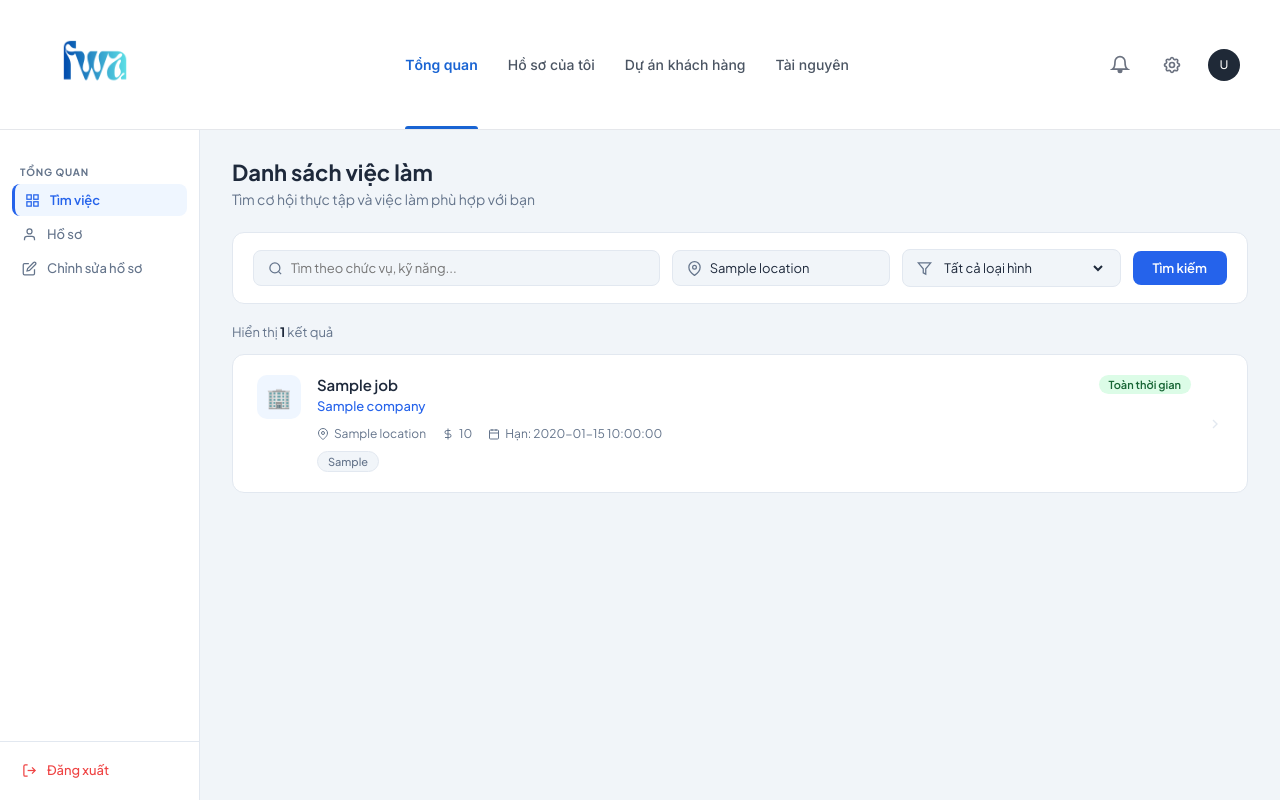
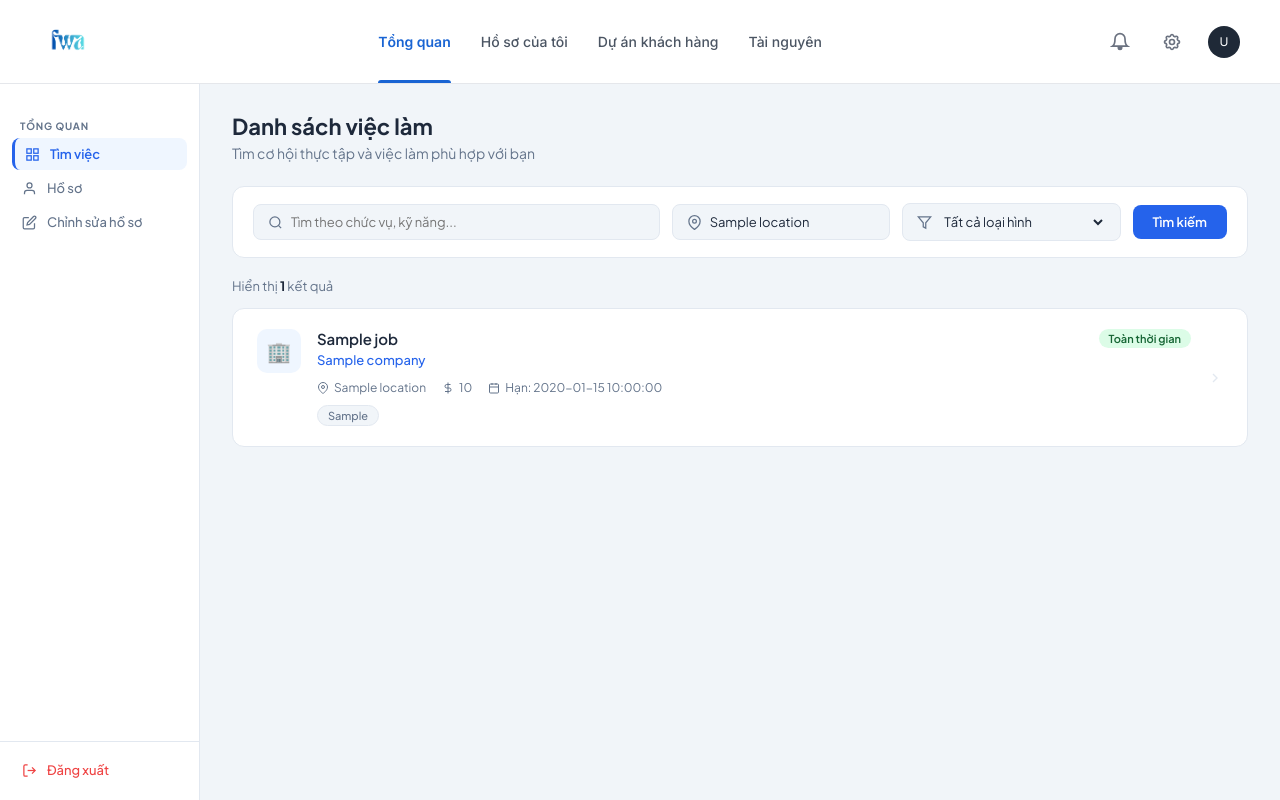
Before and after one commit to sealdog17/SS2_InternshipFinder, a Python web app: template templates/job_list.html in a window 1280 px wide. Run offline with Jinja, Linux system fonts and the light colour scheme; the template is opened without the code that fills it: most values are stand-ins (such as "Sample title", 1, 10 or a date in 2020).

Commit message:
Adjust navbar and logo heights for optimal balance

```diff
--- a/templates/job_detail.html
+++ b/templates/job_detail.html
@@ -11,7 +11,7 @@
     :root {
       --primary: #2563eb; --primary-dark: #1d4ed8; --navy: #0f1f3d;
       --bg: #f1f5f9; --white: #fff; --border: #e2e8f0;
-      --text: #1e293b; --muted: #64748b; --sidebar: 200px; --navbar: 130px;
+      --text: #1e293b; --muted: #64748b; --sidebar: 200px; --navbar: 84px;
     }
     body { font-family: 'Plus Jakarta Sans', sans-serif; background: var(--bg); color: var(--text); overflow-y: scroll; overflow-x: hidden; }
 
@@ -138,7 +138,7 @@
 <body>
 
 <nav class="topnav">
-  <a href="{{ url_for('job_list') }}" class="nav-logo"><img src="{{ url_for('static', filename='logo.png') }}" alt="Logo" style="height: 110px; vertical-align: middle;"></a>
+  <a href="{{ url_for('job_list') }}" class="nav-logo"><img src="{{ url_for('static', filename='logo.png') }}" alt="Logo" style="height: 56px; vertical-align: middle;"></a>
   <div class="nav-center">
     <a href="{{ url_for('job_list') }}" class="nav-link active">Tổng quan</a>
     <a href="{{ url_for('profile') }}" class="nav-link">Hồ sơ của tôi</a>
--- a/templates/job_list.html
+++ b/templates/job_list.html
@@ -12,7 +12,7 @@
       --primary: #2563eb; --primary-dark: #1d4ed8;
       --navy: #0f1f3d; --bg: #f1f5f9; --white: #fff;
       --border: #e2e8f0; --text: #1e293b; --muted: #64748b;
-      --sidebar: 200px; --navbar: 130px;
+      --sidebar: 200px; --navbar: 84px;
     }
     body { font-family: 'Plus Jakarta Sans', sans-serif; background: var(--bg); color: var(--text); overflow-y: scroll; overflow-x: hidden; }
 
@@ -189,7 +189,7 @@
 
 <!-- TOP NAV -->
 <nav class="topnav">
-  <a href="{{ url_for('job_list') }}" class="nav-logo"><img src="{{ url_for('static', filename='logo.png') }}" alt="Logo" style="height: 110px; vertical-align: middle;"></a>
+  <a href="{{ url_for('job_list') }}" class="nav-logo"><img src="{{ url_for('static', filename='logo.png') }}" alt="Logo" style="height: 56px; vertical-align: middle;"></a>
 
   <div class="nav-center">
     <a href="{{ url_for('job_list') }}" class="nav-link active">Tổng quan</a>
--- a/templates/profile.html
+++ b/templates/profile.html
@@ -24,7 +24,7 @@
 
     /* Navbar exact matching */
     .navbar {
-      height: 130px; background: var(--nav-bg); display: flex; justify-content: space-between; align-items: center; padding: 0 40px; border-bottom: 1px solid #e5e7eb; flex-shrink: 0;
+      height: 84px; background: var(--nav-bg); display: flex; justify-content: space-between; align-items: center; padding: 0 40px; border-bottom: 1px solid #e5e7eb; flex-shrink: 0;
     }
     .nav-center { display: flex; gap: 30px; height: 100%; align-items: center; }
     .nav-link { text-decoration: none; color: #4b5563; font-size: 14px; font-weight: 500; height: 100%; display: flex; align-items: center; position: relative; }
@@ -150,7 +150,7 @@
 <body>
 
   <nav class="navbar">
-    <a href="{{ url_for('job_list') }}" class="nav-logo"><img src="{{ url_for('static', filename='logo.png') }}" alt="Logo" style="height: 110px; vertical-align: middle;"></a>
+    <a href="{{ url_for('job_list') }}" class="nav-logo"><img src="{{ url_for('static', filename='logo.png') }}" alt="Logo" style="height: 56px; vertical-align: middle;"></a>
 
     <div class="nav-center">
       <a href="{{ url_for('job_list') }}" class="nav-link">Tổng quan</a>
```
